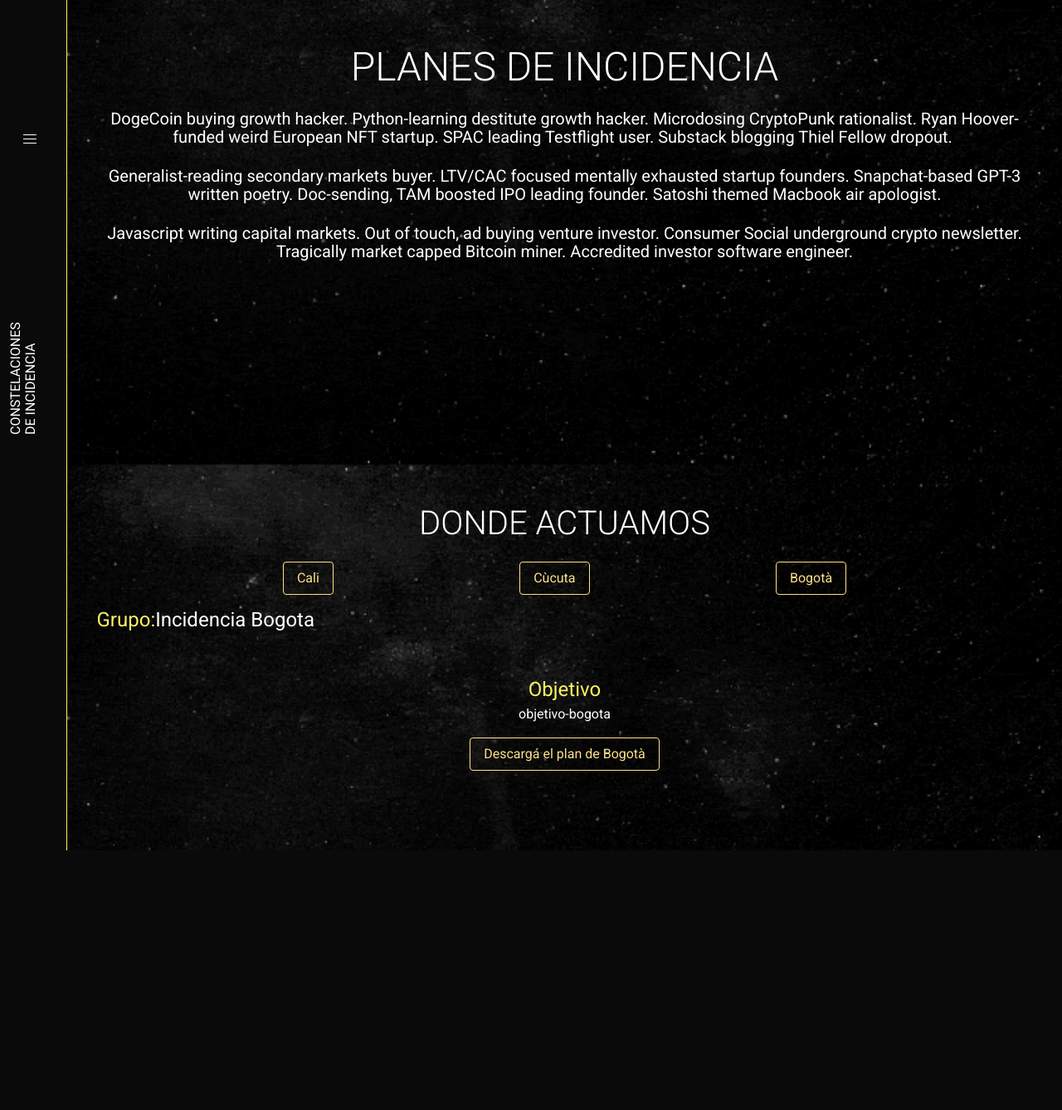
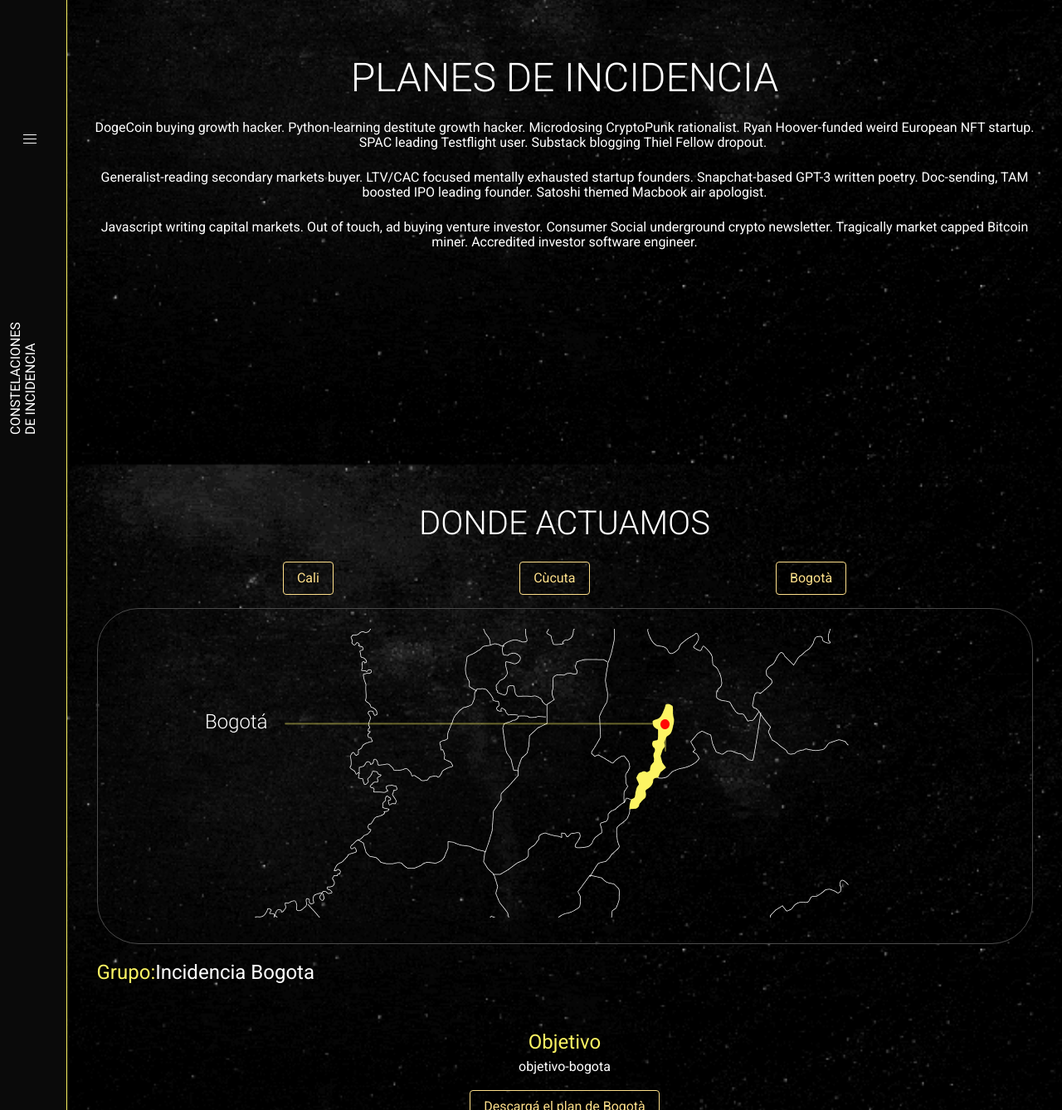
Before and after one commit to DemocraciaEnRed/constelaciones-web, a Gatsby site: page /planes-de-incidencia in a window 1280 px wide. Shown: the part 240-1578 px from the top of the page at 83% size. Before the commit the page ends 1265 px from the top, so only its background shows below. Built offline with nearby package versions, Linux system fonts and the light colour scheme; Gatsby itself is replaced by a stand-in of ours; a web font is replaced by a local one.

Commit message:
mapas planes de incidencia

```diff
--- a/src/pages/planes-de-incidencia.js
+++ b/src/pages/planes-de-incidencia.js
@@ -1,27 +1,34 @@
 import React,{useState} from 'react'
 import "./styles.scss"
 import Navbar from '../components/navbar'
+import mapaBogota from './assets/mapa-bogota.png'
+import mapaCali from './assets/mapa-cali.png'
+import mapaCucuta from './assets/mapa-cucuta.png'
+import Lightbox from "react-image-lightbox";
 
 function PlanesDeIncidencia(){
-
+    const [showLightbox, setShowLightbox] = useState(false);
     const [place,setPlace]=useState('bogota')
     const placeObject={
         bogota:{
             name:"Bogotà",
             objetivo:"objetivo-bogota",
-            grupo: "Incidencia Bogota"
+            grupo: "Incidencia Bogota",
+            mapa:mapaBogota
 
         },
         cali:{
             name:"Cali",
             objetivo:"objetivo-cali",
-            grupo: "Incidencia cali"
+            grupo: "Incidencia cali",
+            mapa:mapaCali
 
         },
         cucuta:{
             name:"Cùcuta",
             objetivo:"objetivo-Cucuta",
-            grupo: "Incidencia Cucuta"
+            grupo: "Incidencia Cucuta",
+            mapa:mapaCucuta
 
         }
     }
@@ -34,23 +41,37 @@ function PlanesDeIncidencia(){
             <Navbar />
             <section className="main-container pb-6 bg-mujer">
                 <div className="hero is-fullheight container py-6-desktop px-6-desktop is-flex is-flex-direction-column is-justify-content-center">
-                    <h1 className="title mt-6 has-text-weight-light has-text-white has-text-centered is-size-1 is-uppercase">Planes de incidencia</h1>
-                    <p className="title has-text-white has-text-centered is-size-5">DogeCoin buying growth hacker. Python-learning destitute growth hacker. Microdosing CryptoPunk rationalist. Ryan Hoover-funded weird European NFT startup. SPAC leading Testflight user. Substack blogging Thiel Fellow dropout. </p>
-                    <p className="title has-text-white has-text-centered is-size-5">
+                    <h1 className="title mt-6 has-text-weight-light has-text-white has-text-centered is-size-1-desktop is-uppercase">Planes de incidencia</h1>
+                    <p className="title has-text-white has-text-centered is-size-6">DogeCoin buying growth hacker. Python-learning destitute growth hacker. Microdosing CryptoPunk rationalist. Ryan Hoover-funded weird European NFT startup. SPAC leading Testflight user. Substack blogging Thiel Fellow dropout. </p>
+                    <p className="title has-text-white has-text-centered is-size-6">
                     Generalist-reading secondary markets buyer. LTV/CAC focused mentally exhausted startup founders. Snapchat-based GPT-3 written poetry. Doc-sending, TAM boosted IPO leading founder. Satoshi themed Macbook air apologist.</p>
-                    <p className="title has-text-white has-text-centered is-size-5">
+                    <p className="title has-text-white has-text-centered is-size-6">
                     Javascript writing capital markets. Out of touch, ad buying venture investor. Consumer Social underground crypto newsletter. Tragically market capped Bitcoin miner. Accredited investor software engineer.</p>
                 </div>
                 <div className="container py-6-desktop  px-6-desktop px-3">
-                    <h1 className="has-text-weight-light title has-text-white has-text-centered is-size-2 is-uppercase">Donde actuamos</h1>
+                    <h2 className="has-text-weight-light title has-text-white has-text-centered is-size-2-desktop is-uppercase">Donde actuamos</h2>
                     <div className="my-3 is-flex is-justify-content-space-evenly">
                         <button onClick={()=>handleOnclick('cali')}className="button is-normal is-warning is-outlined">Cali</button>
                         <button onClick={()=>handleOnclick('cucuta')}className="button is-normal is-warning is-outlined">Cùcuta</button>
                         <button onClick={()=>handleOnclick('bogota')}className="button is-normal is-warning is-outlined">Bogotà</button>
                     </div>
+                    <figure className="is-hidden-touch my-4 p-5 mapa-incidencia">
+                        <img src={placeObject[place].mapa} alt={`Mapa de ${placeObject[place].name}`} />
+                    </figure>
+                    <figure className="is-hidden-desktop my-4 p-5 mapa-incidencia" onClick={() => setShowLightbox(true)}
+                    onKeyDown={() => setShowLightbox(true)}>
+                        <img src={placeObject[place].mapa} alt={`Mapa de ${placeObject[place].name}`} />
+                    </figure>
+                    {showLightbox && (
+                        <Lightbox
+                        mainSrc={placeObject[place].mapa}
+                        onCloseRequest={() => setShowLightbox(false)}
+                        wrapperClassName="lightbox-mapa-incidencia"
+                        />
+                    )}
+
                     <h3 className="has-text-primary is-size-4">Grupo:< span className="mt-3 has-text-white">{placeObject[place].grupo}</span> </h3>
                     <div className="is-flex is-flex-direction-column is-align-items-center">
-
                         <h3 className="mt-6 has-text-primary has-text-centered is-size-4">Objetivo</h3>
                         <p className="has-text-centered has-text-white">{placeObject[place].objetivo}</p>
                         <button className="mt-4 button is-normal is-warning is-outlined">Descargá el plan de {placeObject[place].name}</button>
--- a/src/pages/styles.scss
+++ b/src/pages/styles.scss
@@ -134,6 +134,21 @@ p{
         padding-left: 3rem !important;
     }
 }
+
+// incidencia
+
+.mapa-incidencia{
+    width:100%;
+    border: 1px solid;
+    border-radius: 50px;
+    @include mobile{
+        border-radius: 30px;
+    }
+}
+.lightbox-mapa-incidencia{
+    background-color: #000;
+}
+
 
 // mujeres
 .lideresas-img {
```
Also changed, not shown: src/pages/assets/mapa-bogota.png (added), src/pages/assets/mapa-cali.png (added), src/pages/assets/mapa-cucuta.png (added).
